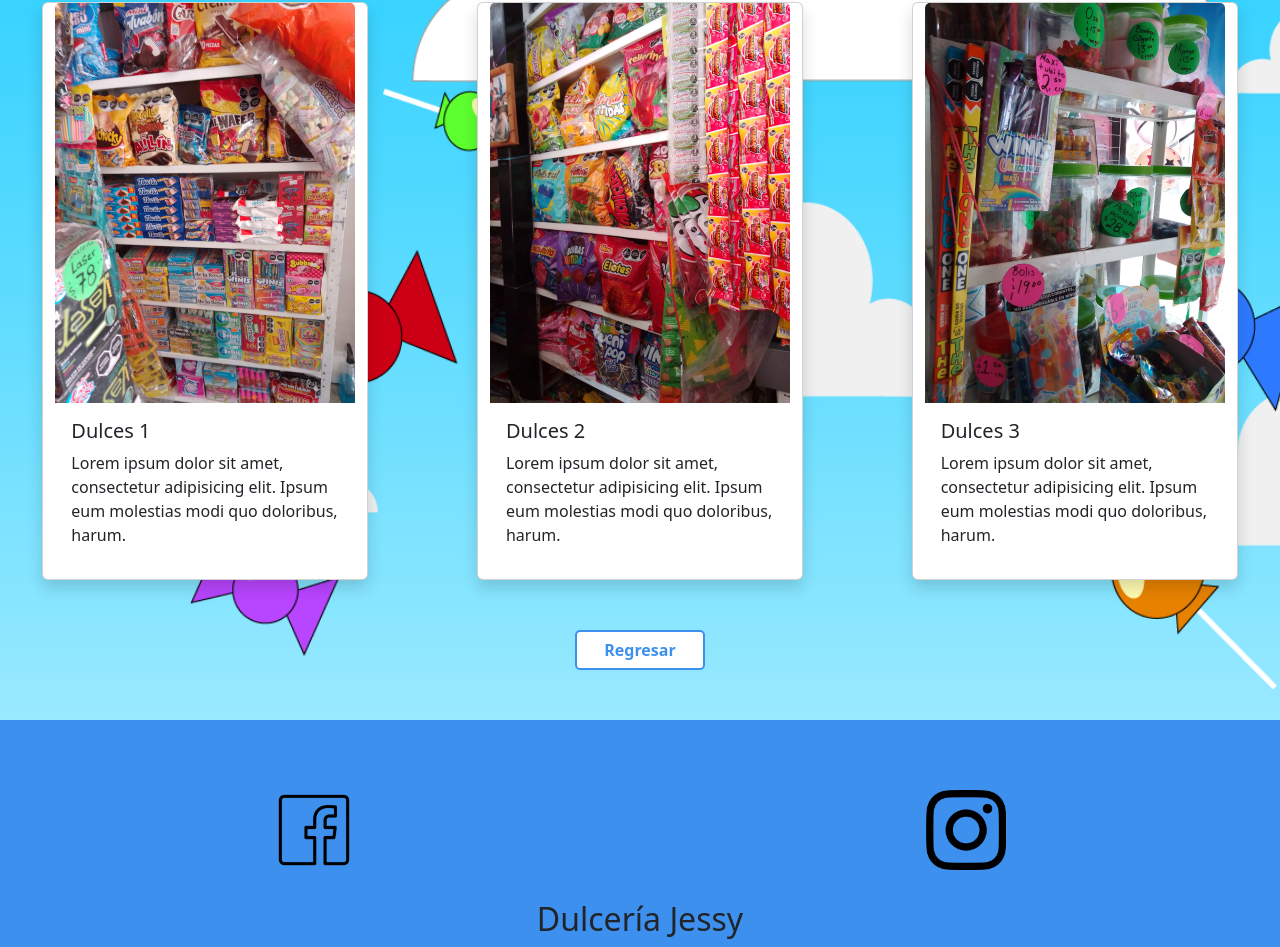
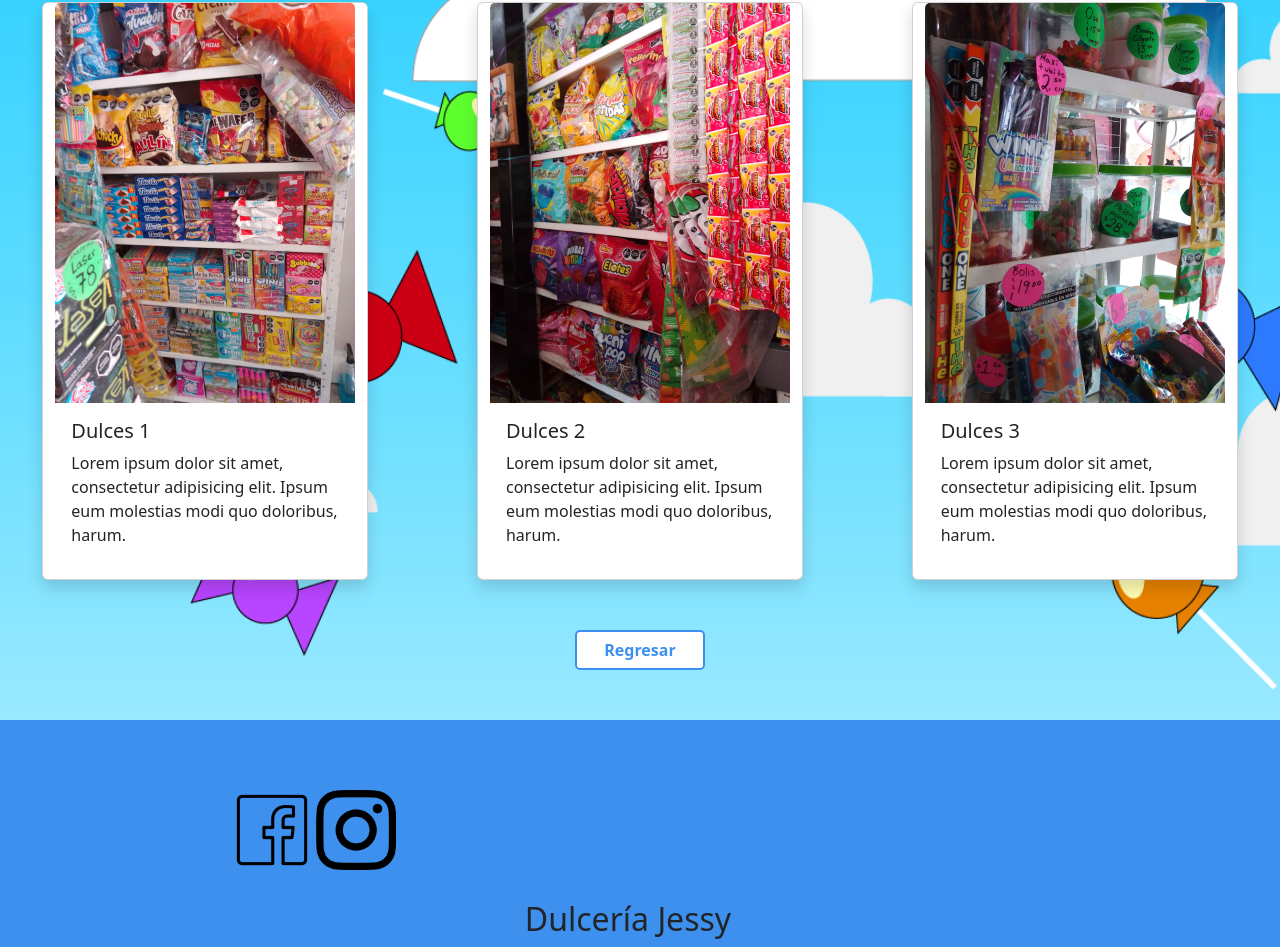
Before and after one commit to Whisp-Moff/landingpage, a plain HTML site: page index.html in a window 1280 px wide. Shown: the part 2390-3337 px from the top of the page. Drawn offline with Linux system fonts and the light colour scheme.

Commit message:
Update index.html

```diff
--- a/index.html
+++ b/index.html
@@ -129,12 +129,9 @@
       <section class="row text-center">
         <section class="col-md-6">
           <a href="https://www.facebook.com/Dulceriajessi"><img class="social-media" src="img/free-facebook-icon-2869-thumb.png " alt="facebook"></a>
-        </section>
-        <section class="col-md-6">
           <a href="https://www.instagram.com/jessidulceria/"><img class="social-media" src="img/insta.png" alt="insta"></a>
         </section>
-      </section>
-      <section class="row text-center">
+        <section class="row text-center">
         <h2>Dulcería Jessy</h2>
       </section>
     </section>
```
